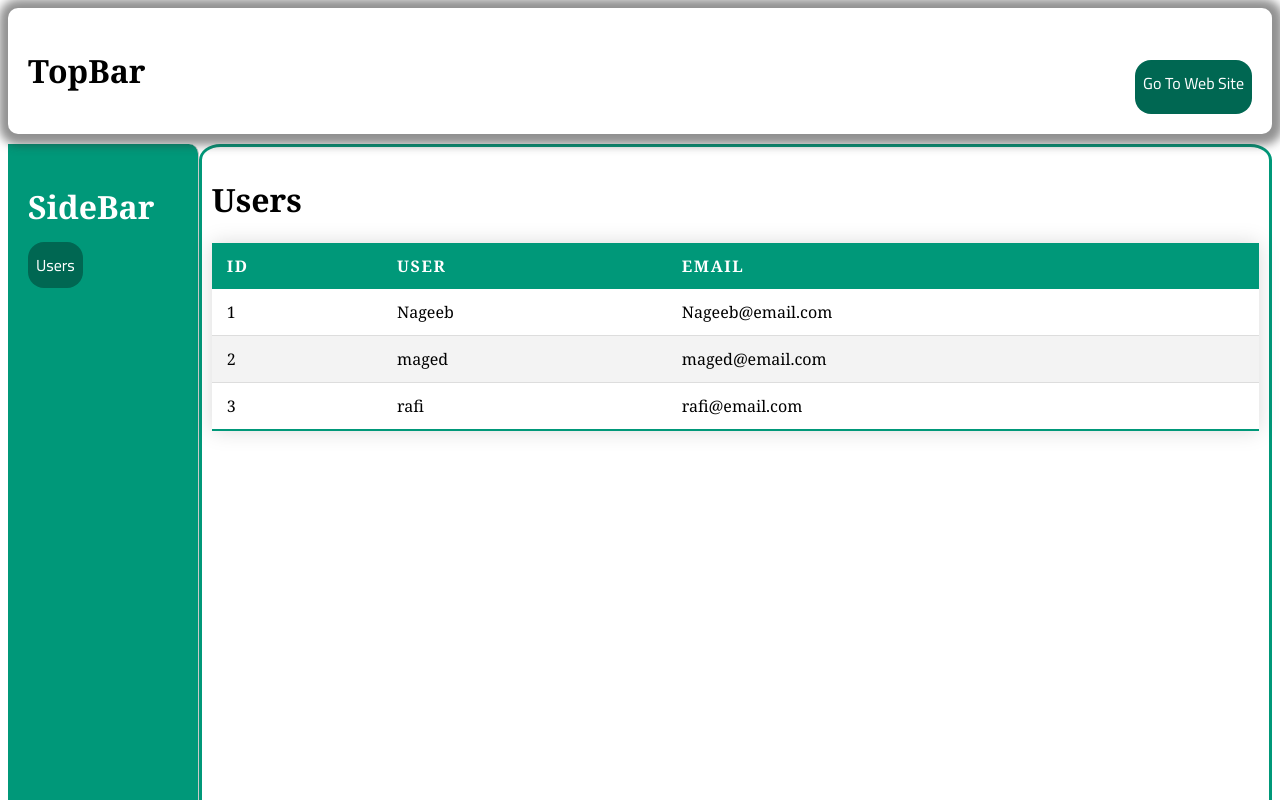
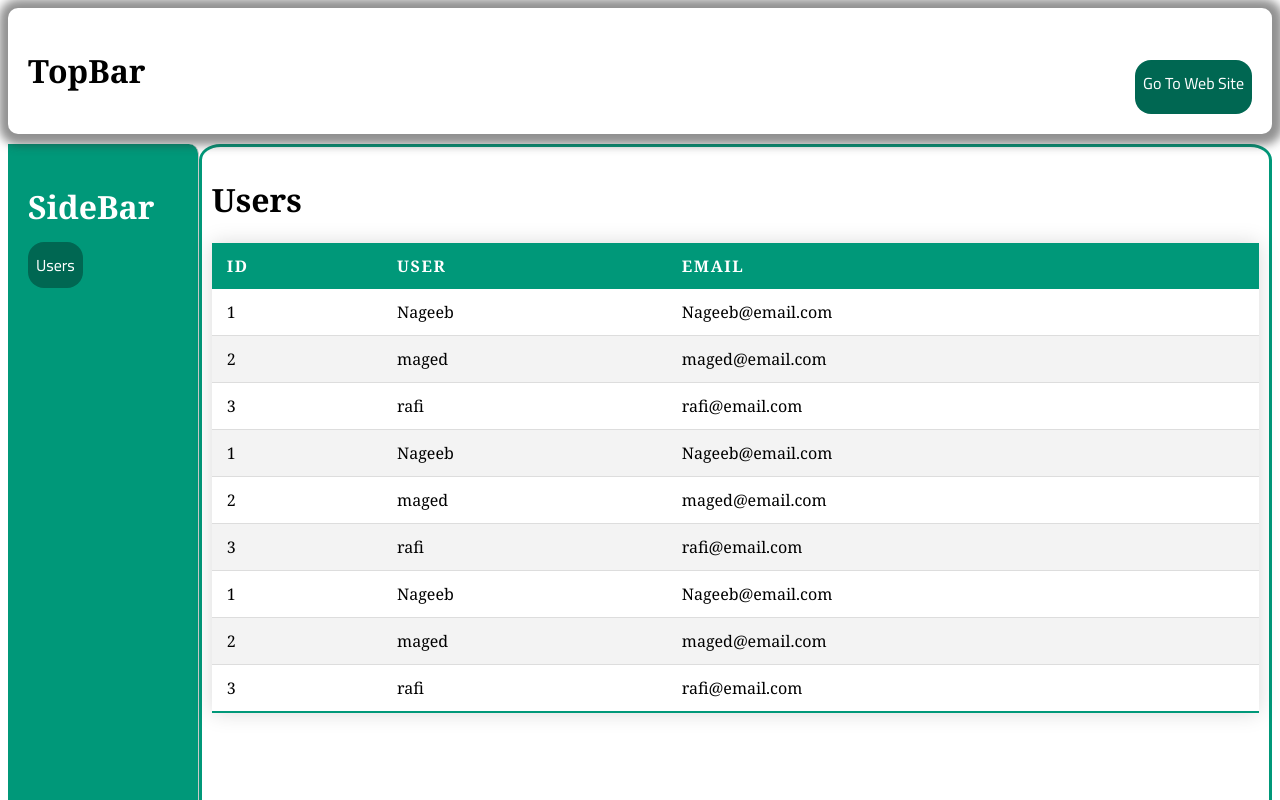
Before and after one commit to mhran971/SignUp-frontend-react, a React (Create React App) app: page /Dashboard/users in a window 1280 px wide. Shown: the top 800 px of the page. Built offline with nearby package versions, Linux system fonts and the light colour scheme.

Commit message:
`Added multiple duplicate user entries to Users.js and updated Dashboard.css with new height and border-radius values.`

```diff
--- a/src/Users.js
+++ b/src/Users.js
@@ -27,6 +27,36 @@ export default function Users(){
                         <td>rafi</td>
                         <td>rafi@email.com</td>
                     </tr>
+                    <tr>
+                        <td>1</td>
+                        <td>Nageeb</td>
+                        <td>Nageeb@email.com</td>
+                    </tr>
+                    <tr>
+                        <td>2</td>
+                        <td>maged</td>
+                        <td>maged@email.com</td>
+                    </tr>
+                    <tr>
+                        <td>3</td>
+                        <td>rafi</td>
+                        <td>rafi@email.com</td>
+                    </tr>
+                    <tr>
+                        <td>1</td>
+                        <td>Nageeb</td>
+                        <td>Nageeb@email.com</td>
+                    </tr>
+                    <tr>
+                        <td>2</td>
+                        <td>maged</td>
+                        <td>maged@email.com</td>
+                    </tr>
+                    <tr>
+                        <td>3</td>
+                        <td>rafi</td>
+                        <td>rafi@email.com</td>
+                    </tr>
                 </tbody>
             </table>
         </div>
```
